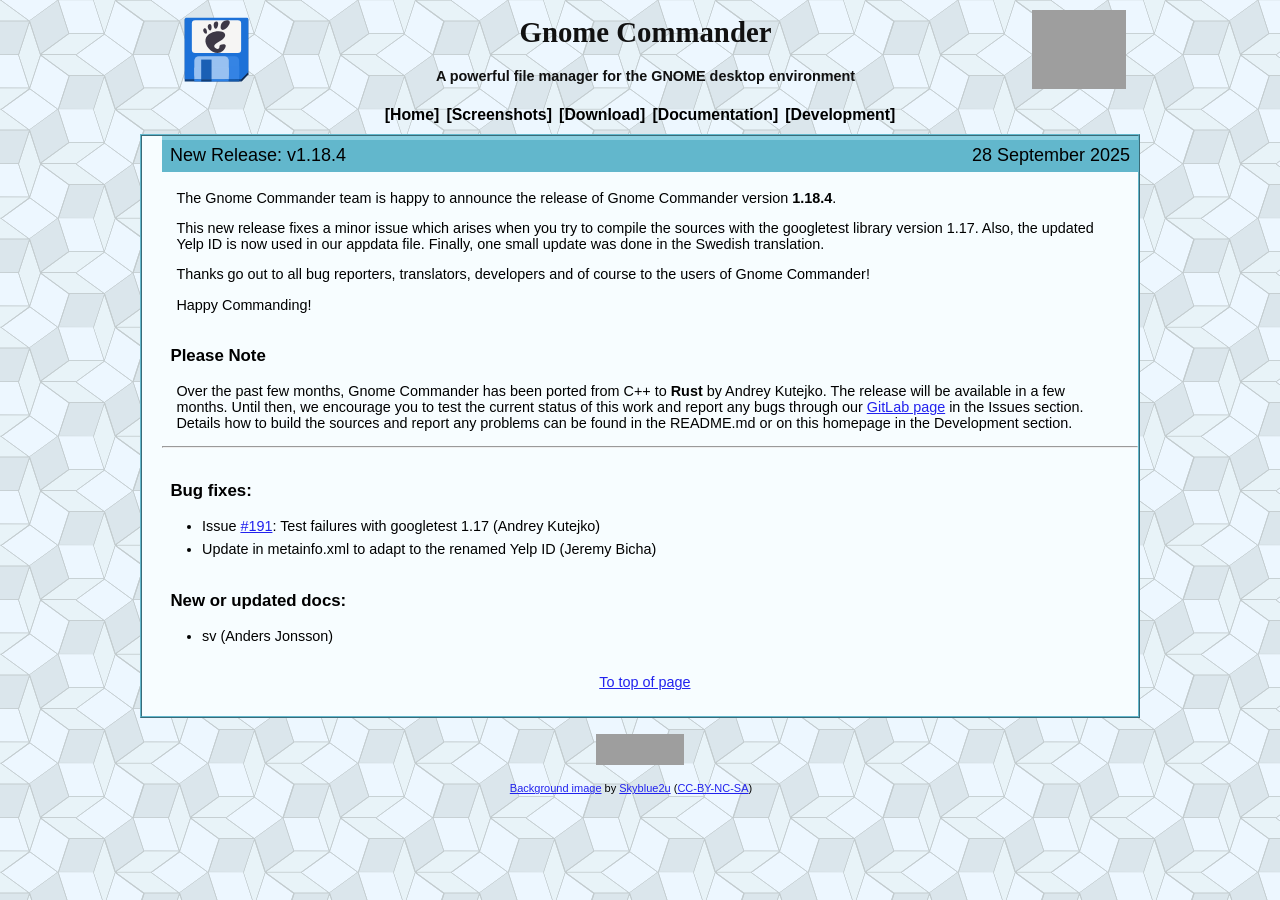
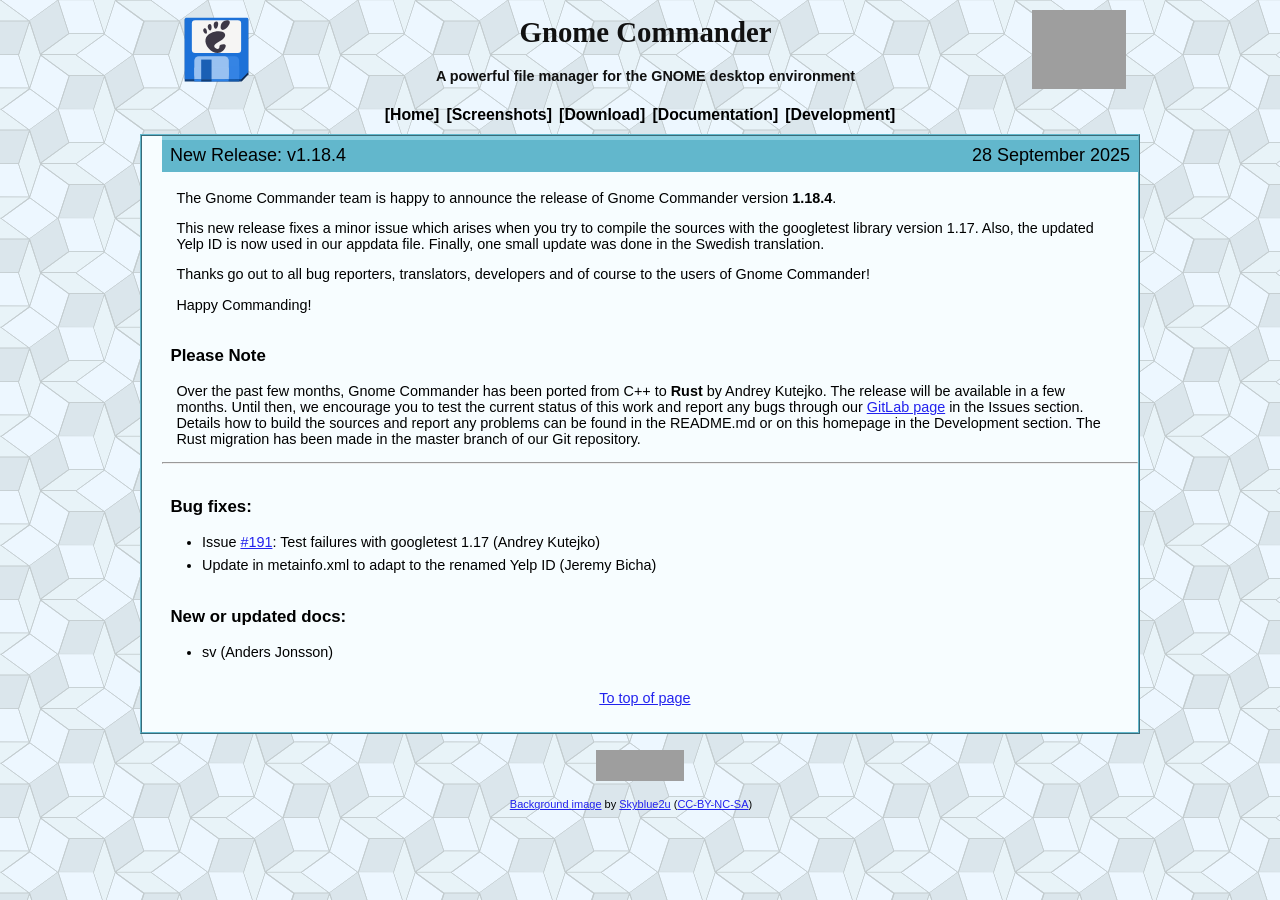
Before and after one commit to gcmd/gcmd.github.io, a Jekyll site: the page built from _posts/2025-09-28-Release-v1-18-4.md, in a window 1280 px wide, cut to the strip 0-900 px from the top of the page. Built offline with Jekyll 4.4.1, drawn with Linux system fonts in a browser that asks for light colours; grey boxes are pictures that could not be loaded.

Commit message:
Some additional explanation

```diff
--- a/_posts/2025-09-28-Release-v1-18-4.md
+++ b/_posts/2025-09-28-Release-v1-18-4.md
@@ -15,7 +15,7 @@
 
 ### Please Note
 
-Over the past few months, Gnome Commander has been ported from C++ to **Rust** by Andrey Kutejko. The release will be available in a few months. Until then, we encourage you to test the current status of this work and report any bugs through our [GitLab page](https://gitlab.gnome.org/GNOME/gnome-commander) in the Issues section. Details how to build the sources and report any problems can be found in the README.md or on this homepage in the Development section.
+Over the past few months, Gnome Commander has been ported from C++ to **Rust** by Andrey Kutejko. The release will be available in a few months. Until then, we encourage you to test the current status of this work and report any bugs through our [GitLab page](https://gitlab.gnome.org/GNOME/gnome-commander) in the Issues section. Details how to build the sources and report any problems can be found in the README.md or on this homepage in the Development section. The Rust migration has been made in the master branch of our Git repository.
 
 -----
 
```
